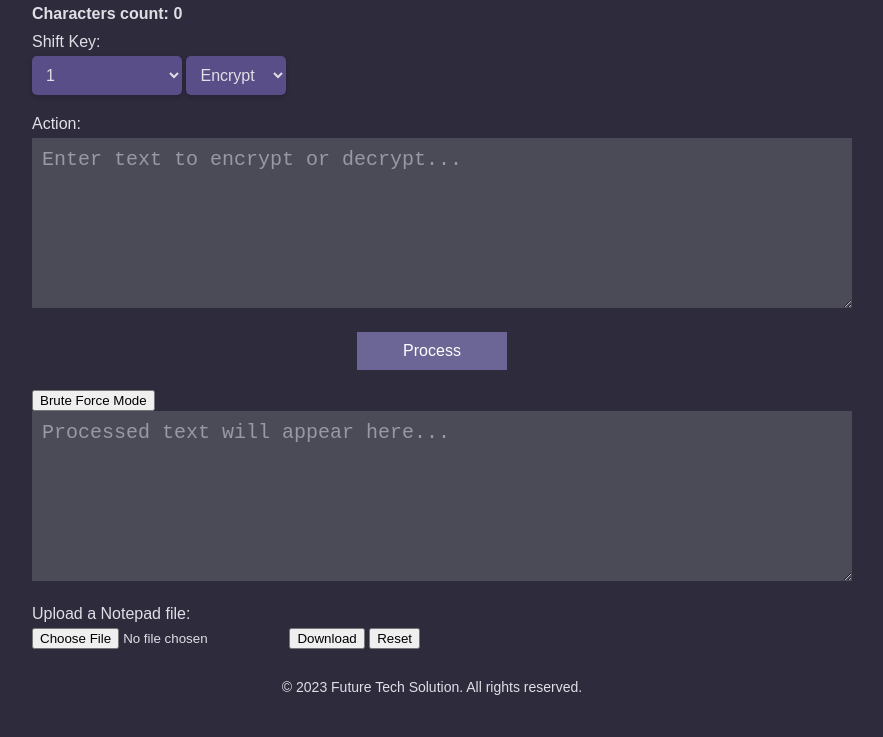
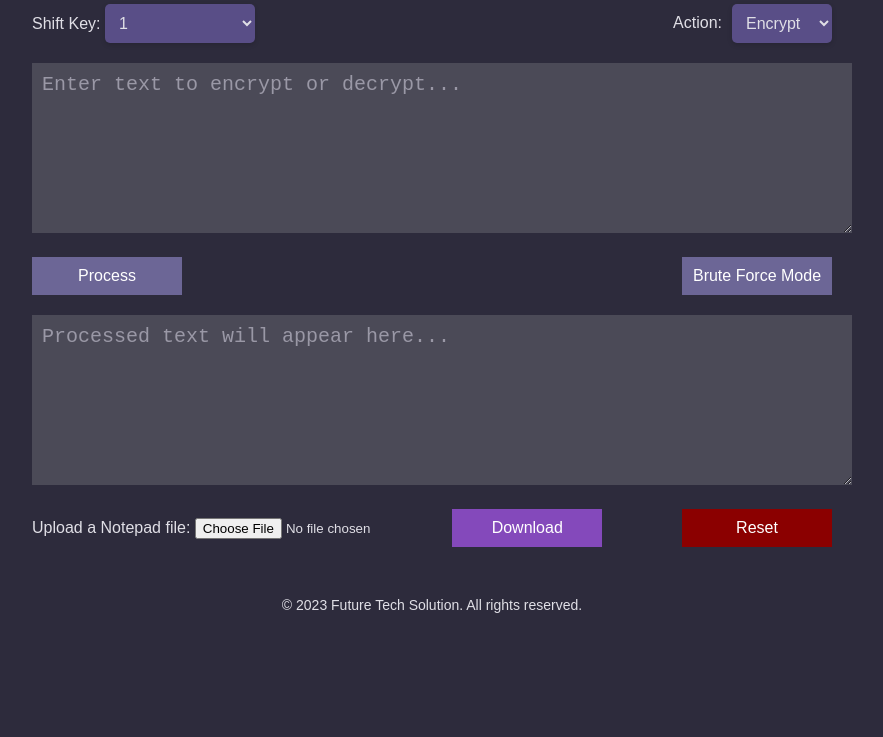
Before and after one commit to RaymartTheGreat/CaesarCipher163, a plain HTML site: page index.html in a window 1280 px wide. Shown: the part 135-872 px from the top of the page, without its empty margins (208-1091 px from the left). After the commit the page ends 800 px from the top, so only its background shows below. Drawn offline with Linux system fonts and the light colour scheme.

Commit message:
style.css

```diff
--- a/style.css
+++ b/style.css
@@ -1,7 +1,7 @@
 body {
     font-family: Arial, sans-serif;
-    background-color: #2d2b3c; /* Gloomy violet background */
-    color: #e0dfe6; /* Lighter violet text color */
+    background-color: #2d2b3c;
+    color: #e0dfe6;
 }
 
 .container {
@@ -13,7 +13,7 @@ body {
 h1 {
     margin-bottom: 20px;
     text-align: center;
-    font-size: 50px;
+    font-size: 35px;
 }
 
 .text-counter {
@@ -22,7 +22,6 @@ h1 {
 }
 
 label {
-    display: block;
     margin-bottom: 5px;
 }
 
@@ -30,49 +29,6 @@ select {
     width: 50px;
     max-width: 150px;
     margin-bottom: 20px;
-}
-
-#action {
-    width: 100px;
-}
-
-textarea {
-    width: 100%;
-    padding: 10px;
-    font-size: 20px;
-    min-height: 150px;
-    margin-bottom: 20px;
-    background-color: #4b4a57; /* Darker violet background for textareas */
-    color: #e0dfe6; /* Lighter violet text color */
-    border: none;
-    resize: vertical;
-}
-
-textarea::placeholder {
-    color: #9a98a6; /* Medium violet placeholder text color */
-}
-
-#process-button {
-    display: block;
-    width: 50%;
-    max-width: 150px;
-    margin: 0 auto 20px;
-    padding: 10px;
-    font-size: 16px;
-    background-color: #6c6696; /* Violet shade button background */
-    color: #fff;
-    border: none;
-    cursor: pointer;
-}
-
-#process-button:hover {
-    background-color: #594e87; /* Darker violet shade on hover */
-}
-
-footer {
-    margin-top: 30px;
-    font-size: 14px;
-    text-align: center;
 }
 
 /* Style for the select dropdowns */
@@ -93,3 +49,103 @@ select option {
     background: #594e87;
     color: #e0dfe6;
 }
+
+#action-label {
+    float: right;
+    padding: 10px;
+}
+
+#action {
+    width: 100px;
+    float: right;
+    display: block;
+}
+
+textarea {
+    width: 100%;
+    padding: 10px;
+    font-size: 20px;
+    min-height: 150px;
+    margin-bottom: 20px;
+    background-color: #4b4a57;
+    color: #e0dfe6;
+    border: none;
+    resize: vertical;
+}
+
+textarea::placeholder {
+    color: #9a98a6;
+}
+
+#process-button {
+    width: 50%;
+    max-width: 150px;
+    margin: 0 auto 20px;
+    padding: 10px;
+    font-size: 16px;
+    background-color: #6c6696;
+    color: #fff;
+    border: none;
+    cursor: pointer;
+}
+
+#process-button:hover {
+    background-color: #594e87;
+}
+
+#brute-force-button {
+    float: right;
+    width: 50%;
+    max-width: 150px;
+    margin: 0 auto 20px;
+    padding: 10px;
+    font-size: 16px;
+    background-color: #6c6696;
+    color: #fff;
+    border: none;
+    cursor: pointer;
+}
+
+#brute-force-button:hover {
+    background-color: #594e87;
+}
+
+#download-button {
+    width: 50%;
+    max-width: 150px;
+    margin: 0 auto 20px;
+    padding: 10px;
+    font-size: 16px;
+    background-color: #8449bb;
+    color: #fff;
+    border: none;
+    cursor: pointer;
+}
+
+#download-button:hover {
+    background-color: #954fd6;
+}
+
+#reset-button {
+    float: right;
+    width: 50%;
+    max-width: 150px;
+    margin: 0 auto 20px;
+    padding: 10px;
+    font-size: 16px;
+    background-color: darkred;
+    color: #fff;
+    border: none;
+    cursor: pointer;
+    align-self: flex-end;
+}
+
+#reset-button:hover {
+    background-color: #b62e2e;
+}
+
+footer {
+    margin-top: 30px;
+    font-size: 14px;
+    text-align: center;
+}
```
